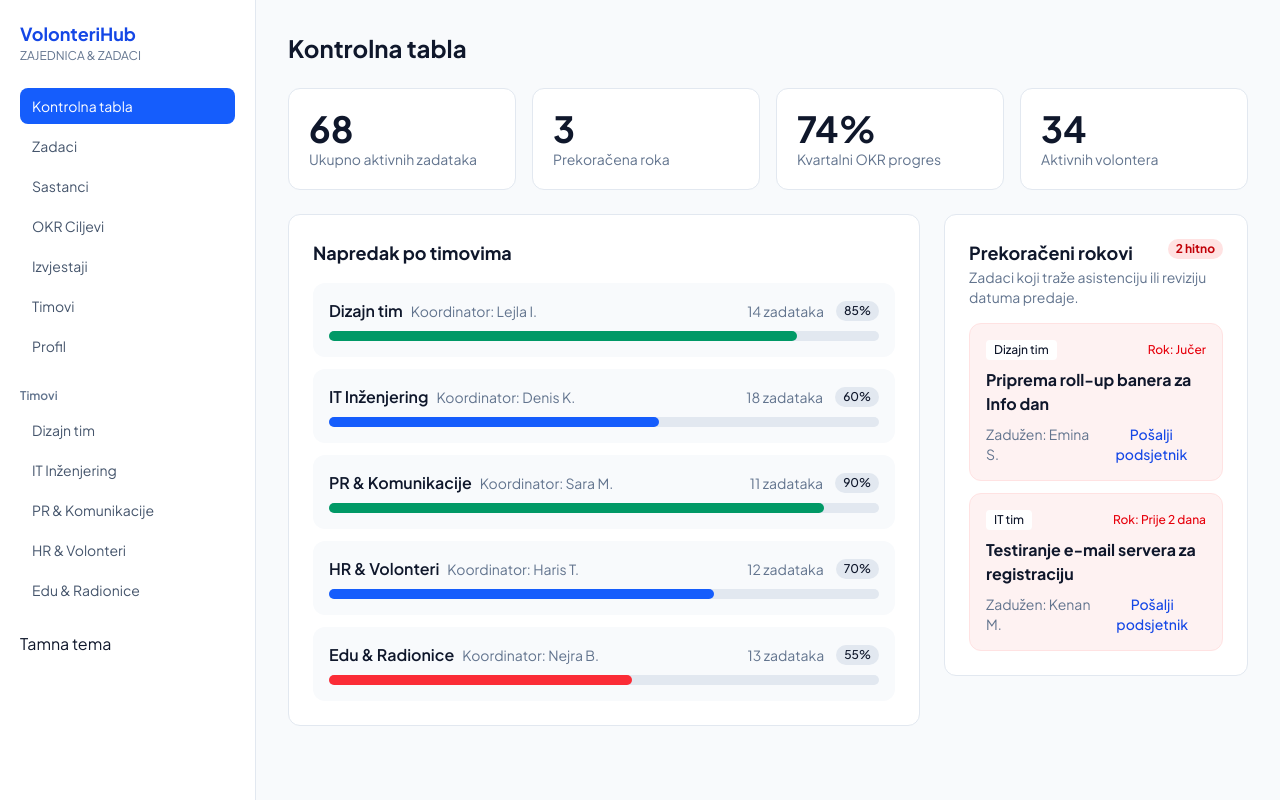
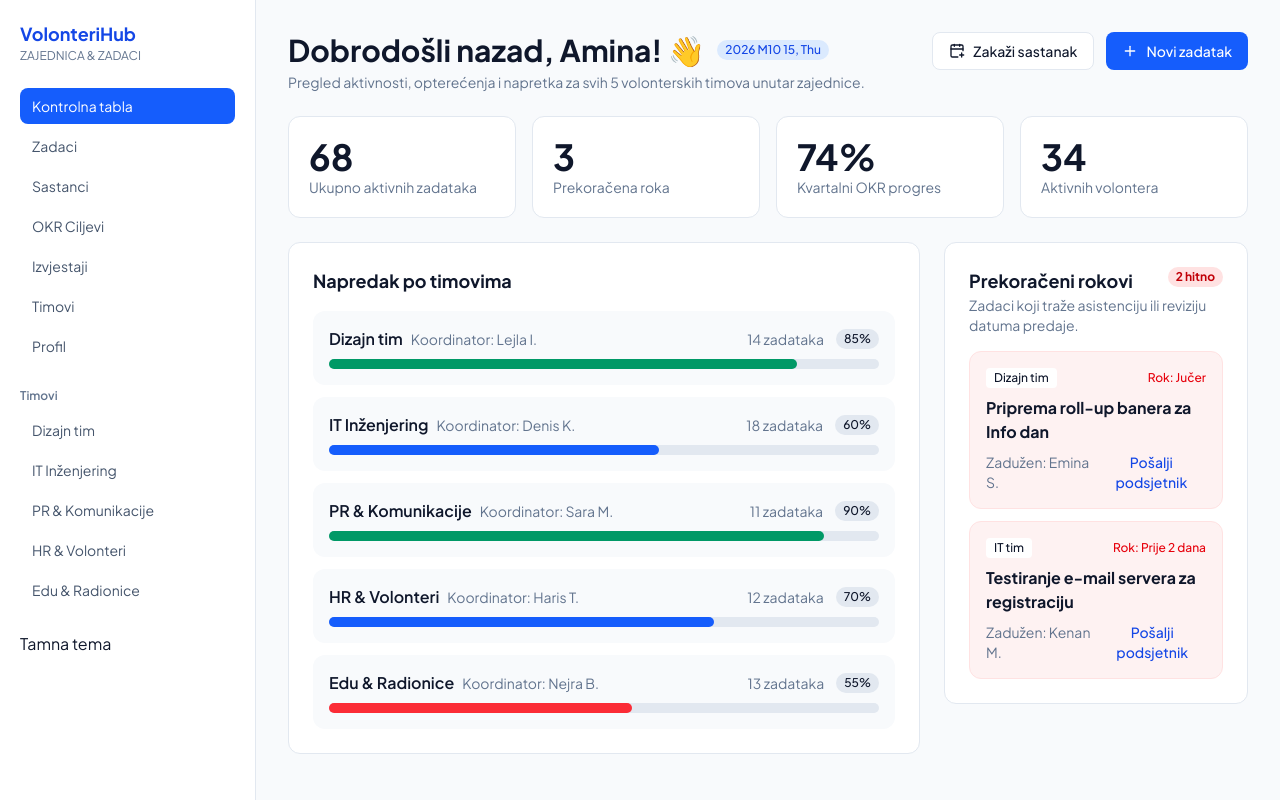
Before and after one commit to Emrahalibasic1/most-app-vol, a React (Vite) app in the folder client/: page / in a window 1280 px wide. Built offline with nearby package versions, Linux system fonts and the light colour scheme.

Commit message:
Added new component dahsboardheader and small changes this style

```diff
--- a/client/src/pages/Dashboard.tsx
+++ b/client/src/pages/Dashboard.tsx
@@ -1,3 +1,4 @@
+import DashboardHeader from "../components/DashboardHeader";
 import OverdueTasks from "../components/OverDueTask";
 import StatCard from "../components/statCard";
 import TeamProgressList from "../components/teamProgressList";
@@ -13,7 +14,7 @@ const stats = [
 function Dashboard() {
   return (
     <div className="p-8">
-      <h1 className="font-bold text-2xl">Kontrolna tabla</h1>
+     <DashboardHeader />
 
       <div className="mt-6 grid grid-cols-1 gap-4 sm:grid-cols-2 xl:grid-cols-4">
         {stats.map((stat) => (
```
